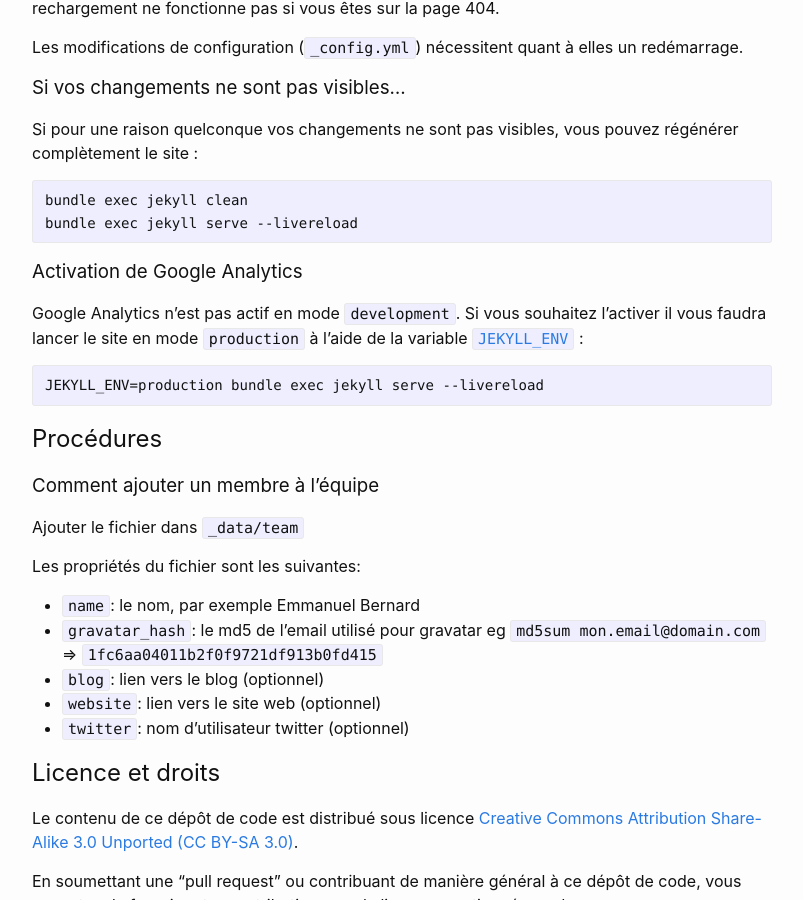
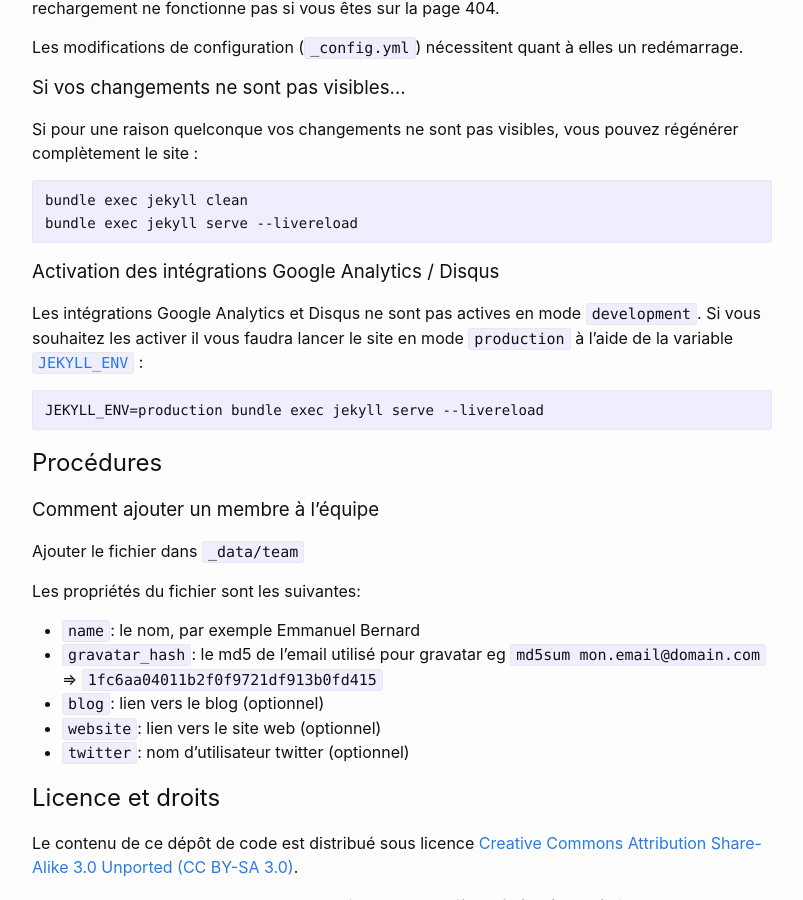
Before and after one commit to lescastcodeurs/lescastcodeurs.com, a Jekyll site: the page built from README.md, in a window 1280 px wide and 900 px high, scrolled down 1306 px. Shown: the whole window, without its empty margins (238-1041 px from the left). Built offline with Jekyll 4.4.1, drawn with Linux system fonts in a browser that asks for light colours; part of the change alters nothing that is shown.

Commit message:
Intégration de Disqus
Le README a été mis à jour avec les instructions nécessaires pour activer Disqus en environnement de développement.

```diff
--- a/_config.yml
+++ b/_config.yml
@@ -17,6 +17,8 @@ minima:
     youtube: 'lescastcodeurs'
 
 google_analytics: 'UA-3479508-5'
+disqus:
+  shortname: 'lescastcodeurs'
 
 # Build settings
 encoding: 'utf-8'
```
Also changed, not shown: README.md.
